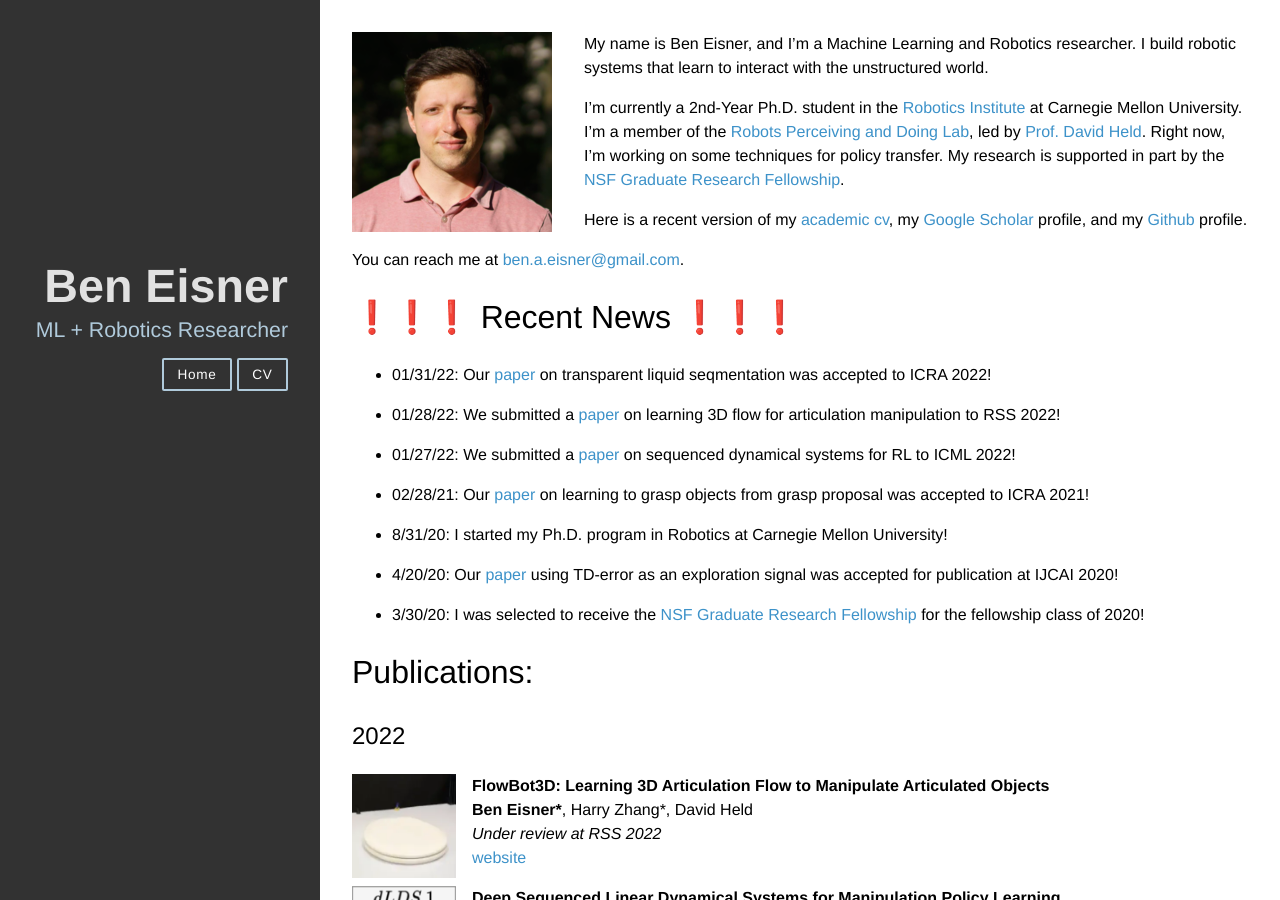
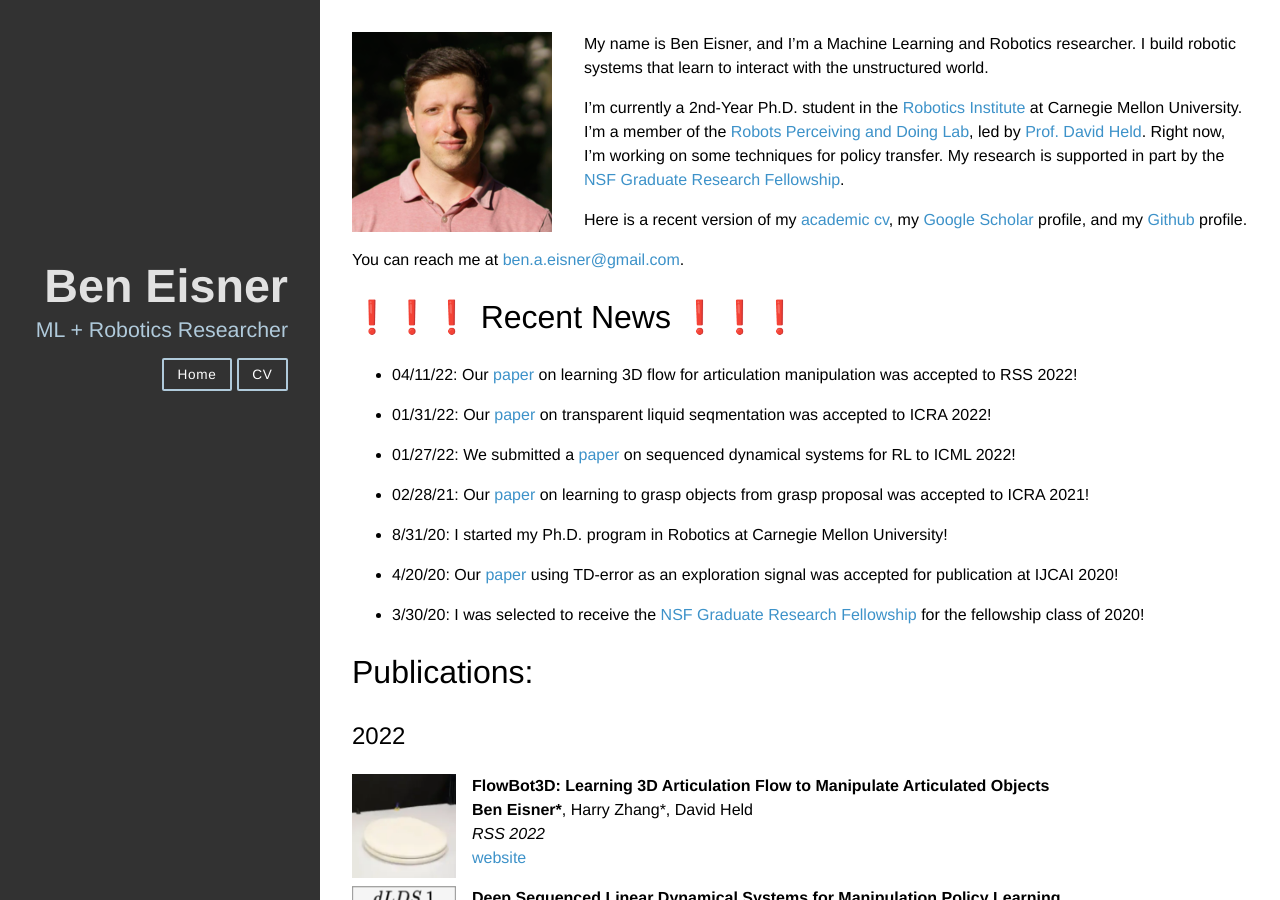
Before and after one commit to beneisner/beneisner.github.io, a Jekyll site: the page built from index.md, in a window 1280 px wide and 900 px high. Built offline with Jekyll 4.4.1, drawn with Linux system fonts in a browser that asks for light colours; nearby versions of some CDN libraries.

Commit message:
New publication

```diff
--- a/_config.yml
+++ b/_config.yml
@@ -21,7 +21,7 @@
 linkedin_username: beneisner
 scholar_title: Google Scholar
 thesis_path: files/ben_eisner_ugrad_thesis_2017.pdf
-cv_path: files/ben_eisner_cv_2022_03_03.pdf
+cv_path: files/ben_eisner_cv_2022_04_12.pdf
 nsf_personal_path: files/nsf_grfp_personal_statement_2019.pdf
 nsf_research_path: files/nsf_grfp_research_plan_2019.pdf
 
--- a/index.md
+++ b/index.md
@@ -18,9 +18,9 @@
 
 # ❗❗❗ Recent News ❗❗❗
 
+- 04/11/22: Our [paper](https://sites.google.com/view/articulated-flowbot-3d) on learning 3D flow for articulation manipulation was accepted to RSS 2022!
+
 - 01/31/22: Our [paper](https://sites.google.com/view/transparentliquidpouring) on transparent liquid seqmentation was accepted to ICRA 2022!
-
-- 01/28/22: We submitted a [paper](https://sites.google.com/view/articulated-flowbot-3d) on learning 3D flow for articulation manipulation to RSS 2022!
 
 - 01/27/22: We submitted a [paper](https://sites.google.com/view/deep-sequenced-lds) on sequenced dynamical systems for RL to ICML 2022!
 
@@ -56,7 +56,7 @@
 
 **FlowBot3D: Learning 3D Articulation Flow to Manipulate Articulated Objects**
 **Ben Eisner\***, Harry Zhang\*, David Held
-_Under review at RSS 2022_
+_RSS 2022_
 [website](https://sites.google.com/view/articulated-flowbot-3d)
 
 ![dLDS](/files/dlds.png){: style="float: left; padding-right: 1em; padding-bottom: 0em; width: 120px; "}
```
Also changed, not shown: 2 other files.
